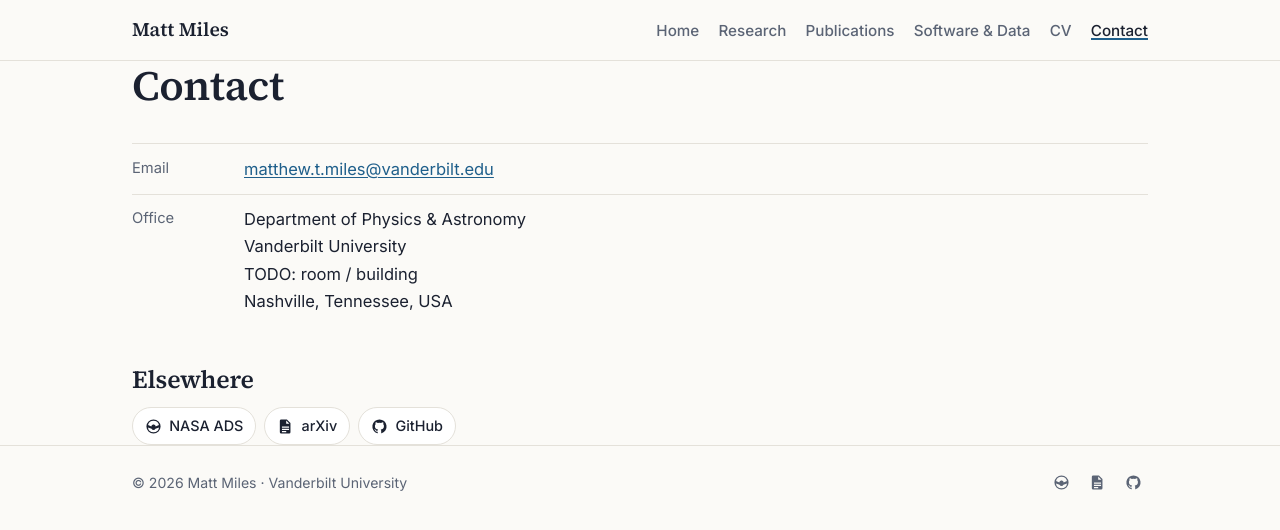
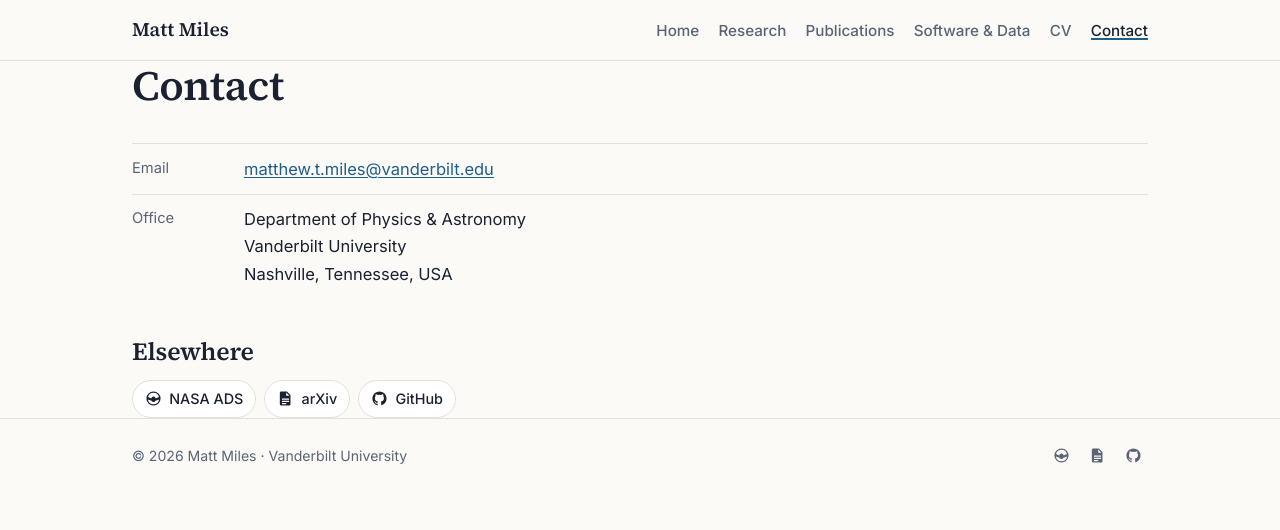
Before and after one commit to MattTMiles/MattTMiles.github.io, a Jekyll site: the page built from contact.html, in a window 1280 px wide. Shown: the top 530 px of the page. Built offline with Jekyll 4.4.1, drawn with Linux system fonts in a browser that asks for light colours.

Commit message:
Contact: drop office placeholder
Co-Authored-By: Claude Opus 5.5 <noreply@anthropic.com>

```diff
--- a/contact.html
+++ b/contact.html
@@ -6,7 +6,7 @@ description: Contact details for Matthew T. Miles, astronomer at Vanderbilt Univ
 ---
 <ul class="contact-list">
   <li><span class="k">Email</span><a href="mailto:{{ site.author.email }}">{{ site.author.email }}</a></li>
-  <li><span class="k">Office</span><span>Department of Physics &amp; Astronomy<br>Vanderbilt University<br>TODO: room / building<br>{{ site.author.location }}</span></li>
+  <li><span class="k">Office</span><span>Department of Physics &amp; Astronomy<br>Vanderbilt University<br>{{ site.author.location }}</span></li>
 </ul>
 
 <h2>Elsewhere</h2>
```
